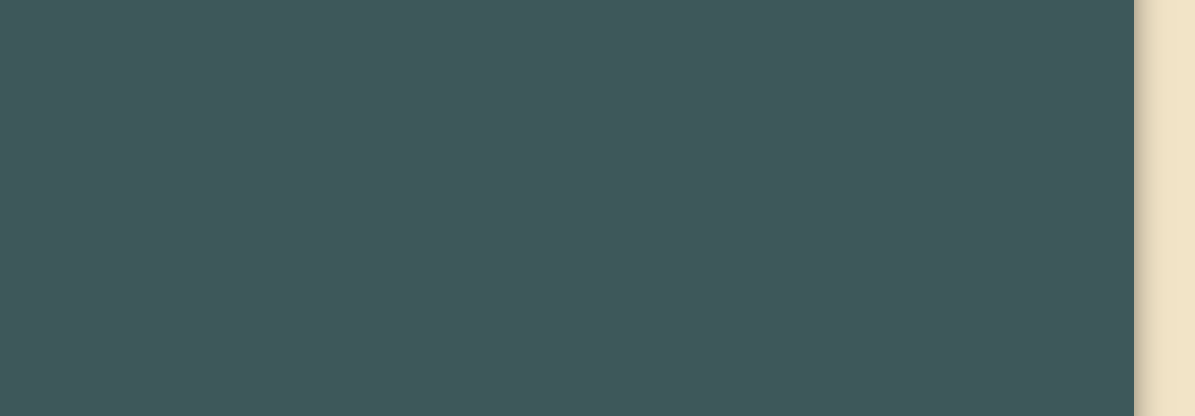
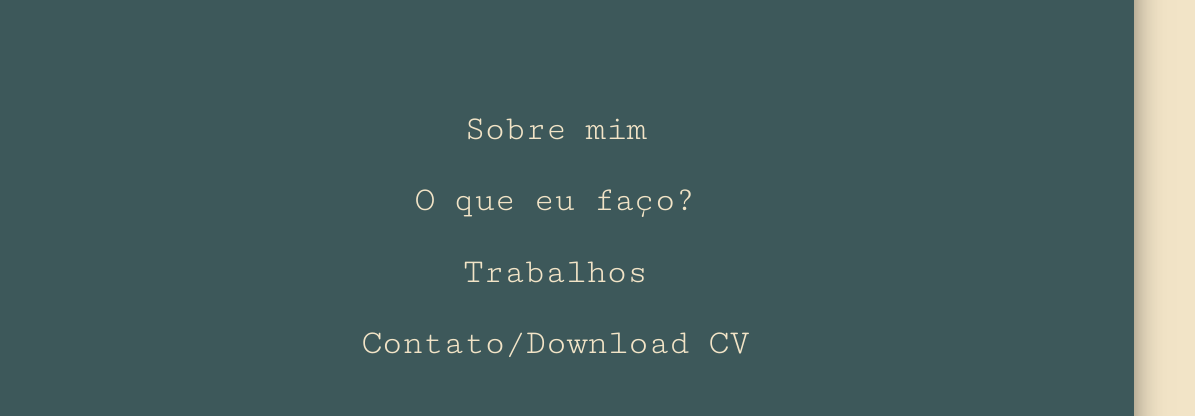
Before and after one commit to Timfts/first-portfolio, a website: page src/index.html in a window 1280 px wide. Both pictures are taken after a click on the label "Menu". Shown: the part 162-578 px from the top of the page, 85-1280 px from the left. Drawn offline with nearby package versions, Linux system fonts and the light colour scheme; files that its build step writes are made by us from their sources.

Commit message:
nav added

```diff
--- a/src/index.html
+++ b/src/index.html
@@ -19,6 +19,16 @@
                 <span class="navigation__title">Menu</span>
         </label>
         <div class="navigation__background">&nbsp;</div>
+        <nav class="navigation__menu">
+            <ul class="navigation__list">
+                <li class="navigation__menu-item">
+                    <a href="#" class="navigation__link">Sobre mim</a>
+                </li>
+                <li class="navigation__menu-item"><a href="#" class="navigation__link">O que eu faço?</a></li>
+                <li class="navigation__menu-item"><a href="#" class="navigation__link">Trabalhos</a></li>
+                <li class="navigation__menu-item"><a href="#contact" class="navigation__link">Contato/Download CV</a></li>
+            </ul>
+        </nav>
     </div>
     <header class="main-header">
         <div class="container">
@@ -242,7 +252,7 @@
             </div>
         </div>
     </section>
-    <section class="section-contact">
+    <section id="contact" class="section-contact">
         <div class="container">
                 <div class="detail detail--cont detail--cont-one">&nbsp;</div>
                 <h2  class="section-title section-title--dark u-margin-bottom-small">Contato</h2>
--- a/src/sass/components/_navigation.scss
+++ b/src/sass/components/_navigation.scss
@@ -57,6 +57,57 @@
         @include respond(tab-port) {
             top:3%;
         }
+
+    }
+
+    &__menu {
+        width:0;
+        height:100vh;
+        opacity:0;
+        position:fixed;
+        top:0;
+        left:0;
+        z-index:1500;
+        transition:all .8s cubic-bezier(0.68, -0.55, 0.265, 1.55);
+    }
+
+    &__list {
+        position:absolute;
+        top:50%;
+        left:50%;
+        transform:translate(-50%, -50%);
+        list-style:none;
+        text-align:center;
+        width:100%;
+    }
+
+    &__menu-item {
+
+        &:not(:last-child){
+            margin-bottom:3rem;
+        }
+
+        &:hover .navigation__link::after {
+            background-color:$color-cream;
+            width:100%;
+        }
+    }
+
+    &__link {
+        font-size:3.5rem;
+        display:inline-block;
+
+
+        &::after{
+            content:"";
+            display:block;
+            width:0;
+            background-color:$color-blue-one;
+            height:2px;
+            transition:all .5s ease-in-out;
+
+        }
+
 
     }
 
@@ -142,5 +193,10 @@
         transform: rotate(-135deg);
     }
 
+    &__checkbox:checked ~ &__menu {
+        opacity:1;
+        width:100%;
+    }
+
 
 }
```
Also changed, not shown: docs/index.html (+11 -1 lines), docs/css/main.css.
